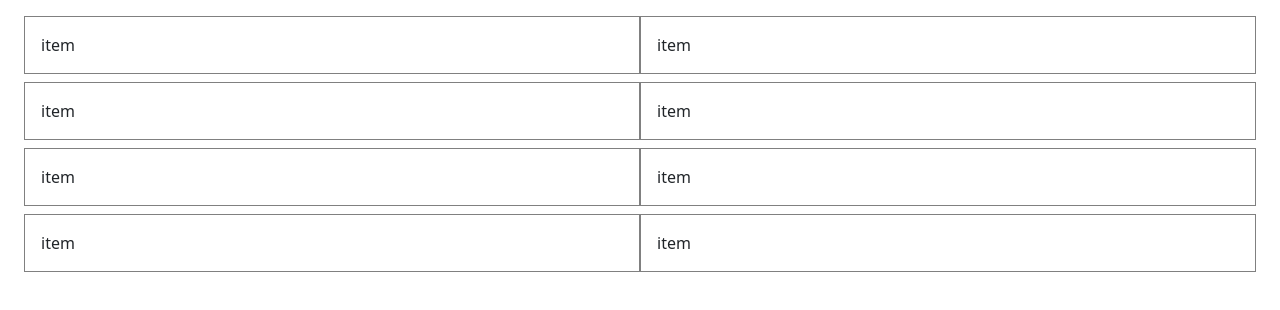
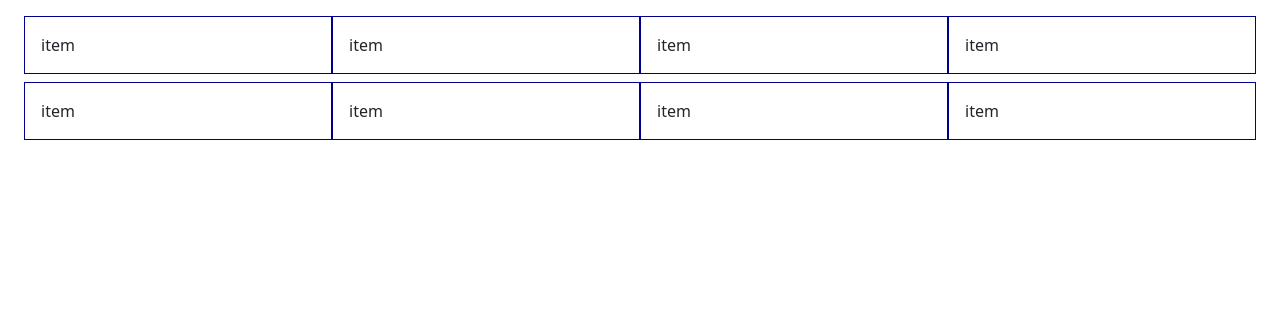
Before and after one commit to DYagmur/bootstrap-git, a plain HTML site: page index.html in a window 1280 px wide. Drawn offline with nearby package versions, Linux system fonts and the light colour scheme.

Commit message:
created desktop version of page

```diff
--- a/css/style.css
+++ b/css/style.css
@@ -1,3 +1,3 @@
 #content > .row > [class*="col"] {
-    border: 1px solid gray;
+    border: 1px solid darkblue;
 }
--- a/index.html
+++ b/index.html
@@ -13,14 +13,14 @@
     <section id="content" class="container-fluid">
         <h1 class="d-md-none">hello world</h1>
         <div class="row p-3 g-2">
-            <div class="col-sm-12 col-md-6 p-3">item</div>
-            <div class="col-sm-12 col-md-6 p-3">item</div>
-            <div class="col-sm-12 col-md-6 p-3">item</div>
-            <div class="col-sm-12 col-md-6 p-3">item</div>
-            <div class="col-sm-12 col-md-6 p-3">item</div>
-            <div class="col-sm-12 col-md-6 p-3">item</div>
-            <div class="col-sm-12 col-md-6 p-3">item</div>
-            <div class="col-sm-12 col-md-6 p-3">item</div>
+            <div class="col-sm-12 col-md-6 col-xl-3 p-3">item</div>
+            <div class="col-sm-12 col-md-6 col-xl-3 p-3">item</div>
+            <div class="col-sm-12 col-md-6 col-xl-3 p-3">item</div>
+            <div class="col-sm-12 col-md-6 col-xl-3 p-3">item</div>
+            <div class="col-sm-12 col-md-6 col-xl-3 p-3">item</div>
+            <div class="col-sm-12 col-md-6 col-xl-3 p-3">item</div>
+            <div class="col-sm-12 col-md-6 col-xl-3 p-3">item</div>
+            <div class="col-sm-12 col-md-6 col-xl-3 p-3">item</div>
         </div>
     </section>
 </body>
```
